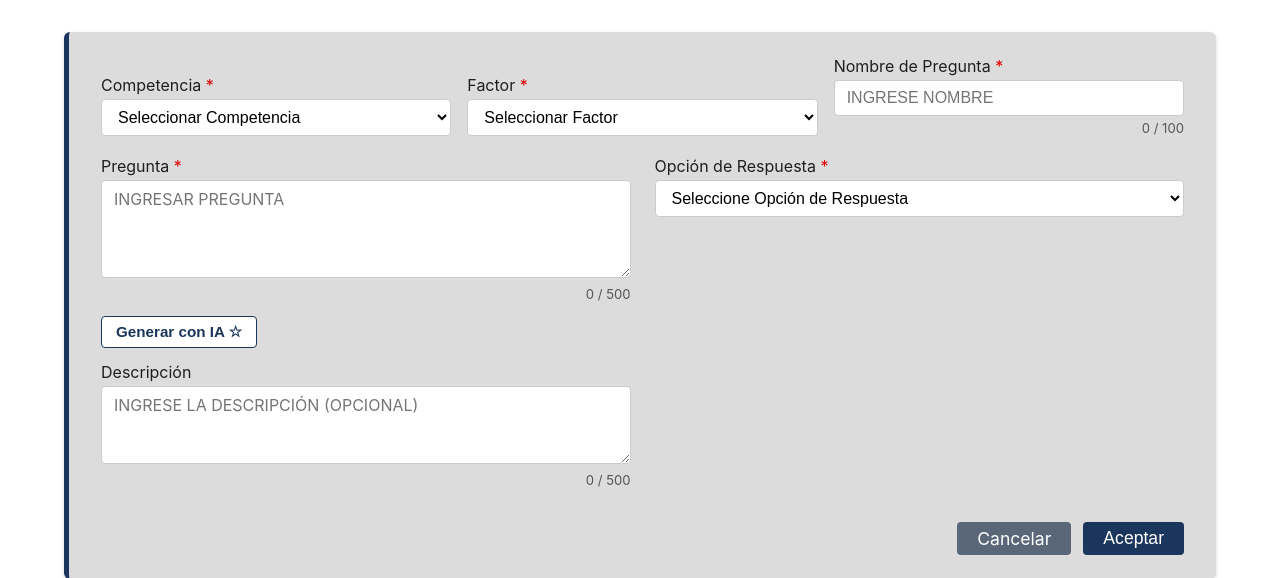
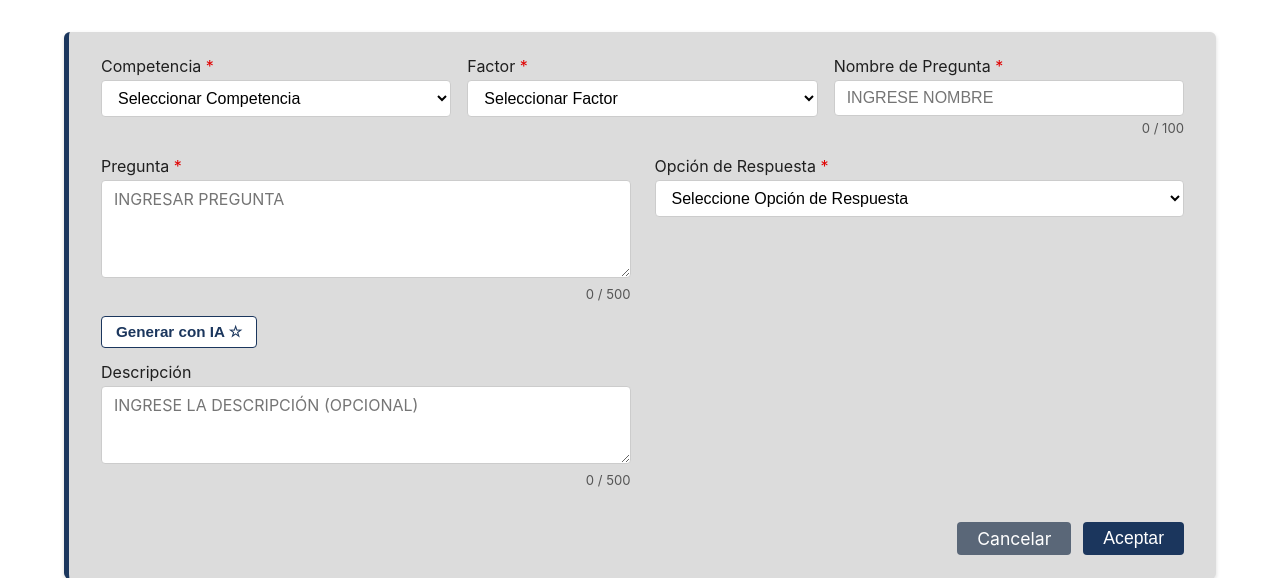
Before and after one commit to radawski/CapitalHumano, a Java web app: template src/main/webapp/WEB-INF/jsp/alta-pregunta.jsp in a window 1280 px wide. Shown: the part 59-637 px from the top of the page. Run offline with Tomcat 11, a stand-in JSP engine, Linux system fonts and the light colour scheme; the template is opened without the code that fills it, so the values that code supplies are empty; database files in the repository are not loaded.

Commit message:
Alta de pregunta: Nombre de Pregunta alineado con Competencia y Factor
El contador debajo del nombre hacía más alta esa columna y la grilla alinea abajo;
en el alta se alinea arriba (filtros-grid--arriba).

```diff
--- a/src/main/webapp/WEB-INF/jsp/alta-pregunta.jsp
+++ b/src/main/webapp/WEB-INF/jsp/alta-pregunta.jsp
@@ -3,7 +3,7 @@
 
 <section class="panel">
     <form method="post" action="${pageContext.request.contextPath}/preguntas/nueva" id="form-alta-pregunta" novalidate>
-        <div class="filtros-grid">
+        <div class="filtros-grid filtros-grid--arriba">
             <div class="<c:if test='${camposConError.contains("competencia")}'>campo--error</c:if>">
                 <label for="competencia">Competencia <span class="error">*</span></label>
                 <select id="competencia" name="competencia" tabindex="1">
--- a/src/main/webapp/css/estilos.css
+++ b/src/main/webapp/css/estilos.css
@@ -183,6 +183,10 @@ th { background: var(--azul); color: var(--blanco); font-weight: 600; }
     display: grid;
     grid-template-columns: 1fr 1fr;
     gap: 24px;
+    align-items: start;
+}
+/* Campos con texto de ayuda debajo (contador): los rótulos quedan a la misma altura */
+.filtros-grid--arriba {
     align-items: start;
 }
 @media (max-width: 900px) {
```
